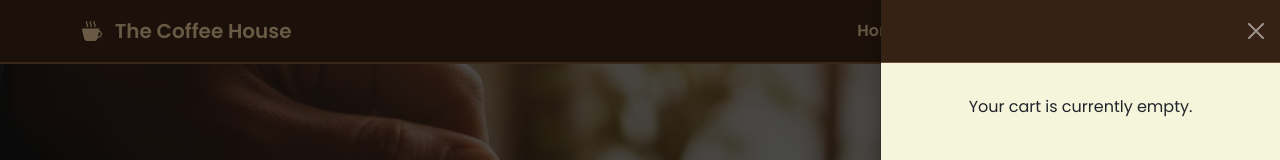
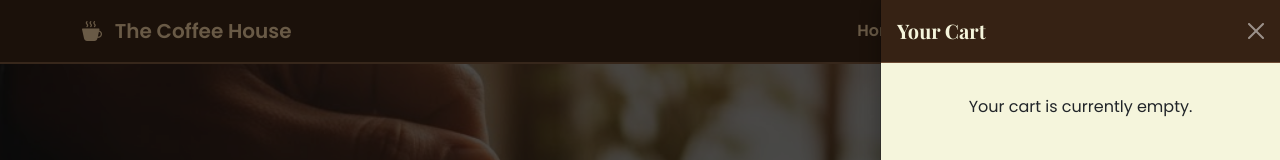
Before and after one commit to dlwluena/CoffeeHouse-Website, a plain HTML site: page index.html in a window 1280 px wide. Both pictures are taken after a click on the link 1180 px from the left and 31 px from the top of the page. Shown: the top 160 px of the page. Drawn offline with nearby package versions, Linux system fonts and the light colour scheme.

```diff
--- a/style.css
+++ b/style.css
@@ -37,7 +37,7 @@
 }
 h5 {
   font-family: 'Playfair Display', serif;
-  color: var(--dark-bg); /* Reverted to Dark Coffee for Modals/Cart H5 */
+  color: var(--light-bg); /* Reverted to Dark Coffee for Modals/Cart H5 */
   font-size: 1.25rem;
   font-weight: 700;
 }
```
